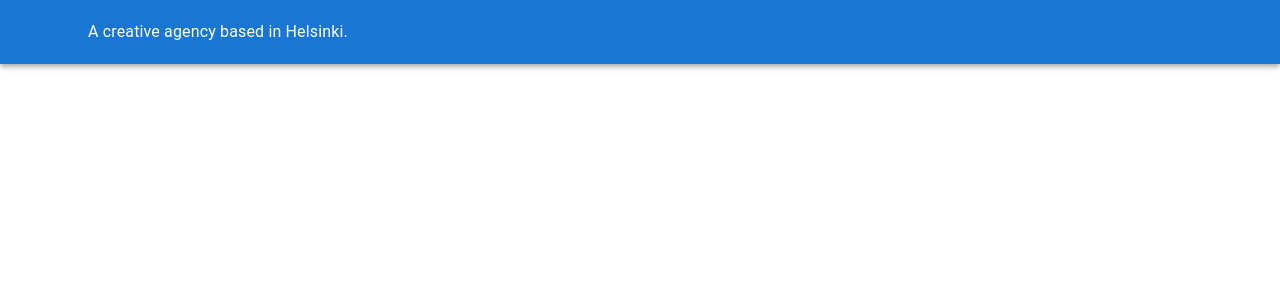
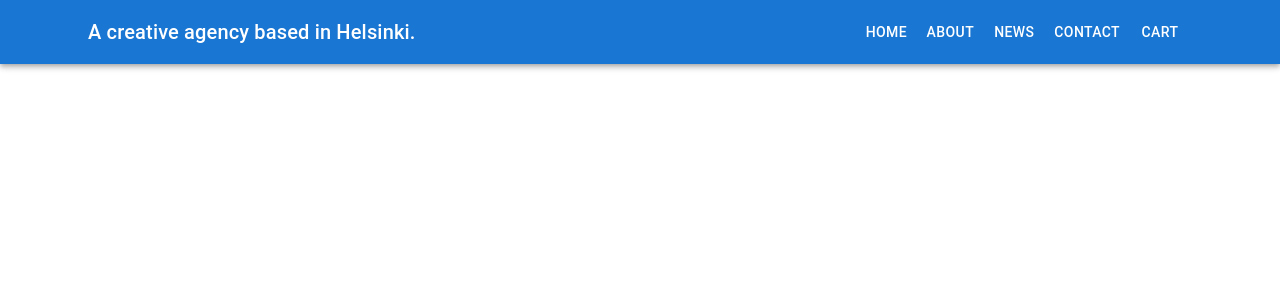
Before and after one commit to vovavoronyuk/my-blog-react, a React (Create React App) app: page / in a window 1280 px wide. Shown: the top 300 px of the page. Built offline with nearby package versions, Linux system fonts and the light colour scheme.

Commit message:
add menu

```diff
--- /dev/null
+++ b/src/components/Menu/Menu.tsx
@@ -0,0 +1,17 @@
+import React from 'react'
+import { Button } from '@mui/material'
+type Props = {}
+
+const Menu = (props: Props) => {
+    return (
+        <>
+            <Button color="inherit">Home</Button>
+            <Button color="inherit">About</Button>
+            <Button color="inherit">News</Button>
+            <Button color="inherit">Contact</Button>
+            <Button color="inherit">Cart</Button>
+        </>
+    )
+}
+
+export default Menu
--- a/src/container/Header/Header.tsx
+++ b/src/container/Header/Header.tsx
@@ -1,13 +1,6 @@
 import React from 'react'
-import {
-    Container,
-    AppBar,
-    Toolbar,
-    IconButton,
-    Typography,
-    Button,
-} from '@mui/material'
-import MenuIcon from '@mui/icons-material/Menu'
+import { Container, AppBar, Toolbar, Typography } from '@mui/material'
+import Menu from '../../components/Menu/Menu'
 
 type Props = {}
 
@@ -16,12 +9,14 @@ const Header = (props: Props) => {
         <AppBar position="static">
             <Container>
                 <Toolbar>
-                    A creative agency based in Helsinki.
                     <Typography
                         variant="h6"
                         component="div"
                         sx={{ flexGrow: 1 }}
-                    ></Typography>
+                    >
+                        A creative agency based in Helsinki.
+                    </Typography>
+                    <Menu />
                 </Toolbar>
             </Container>
         </AppBar>
```
